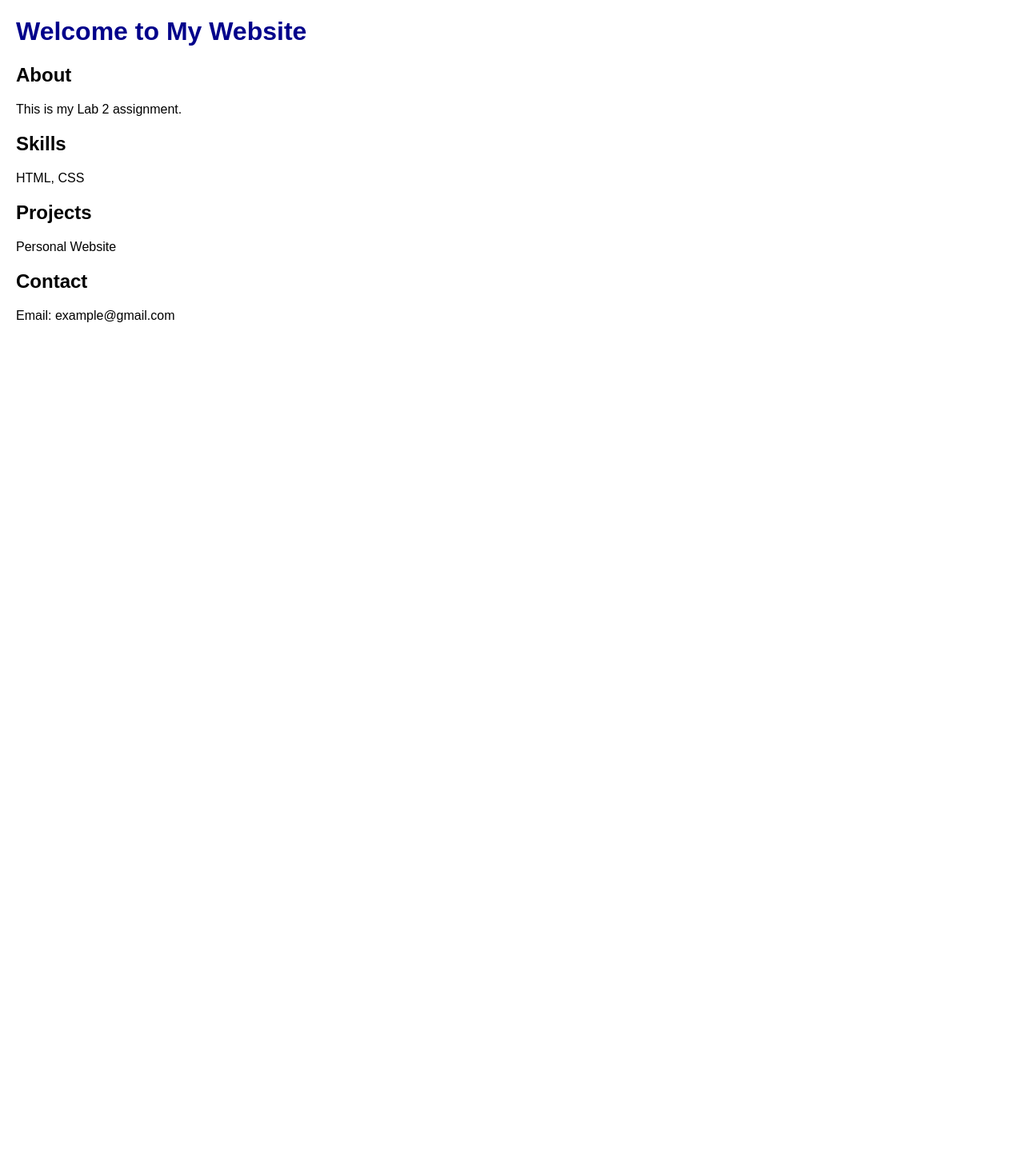
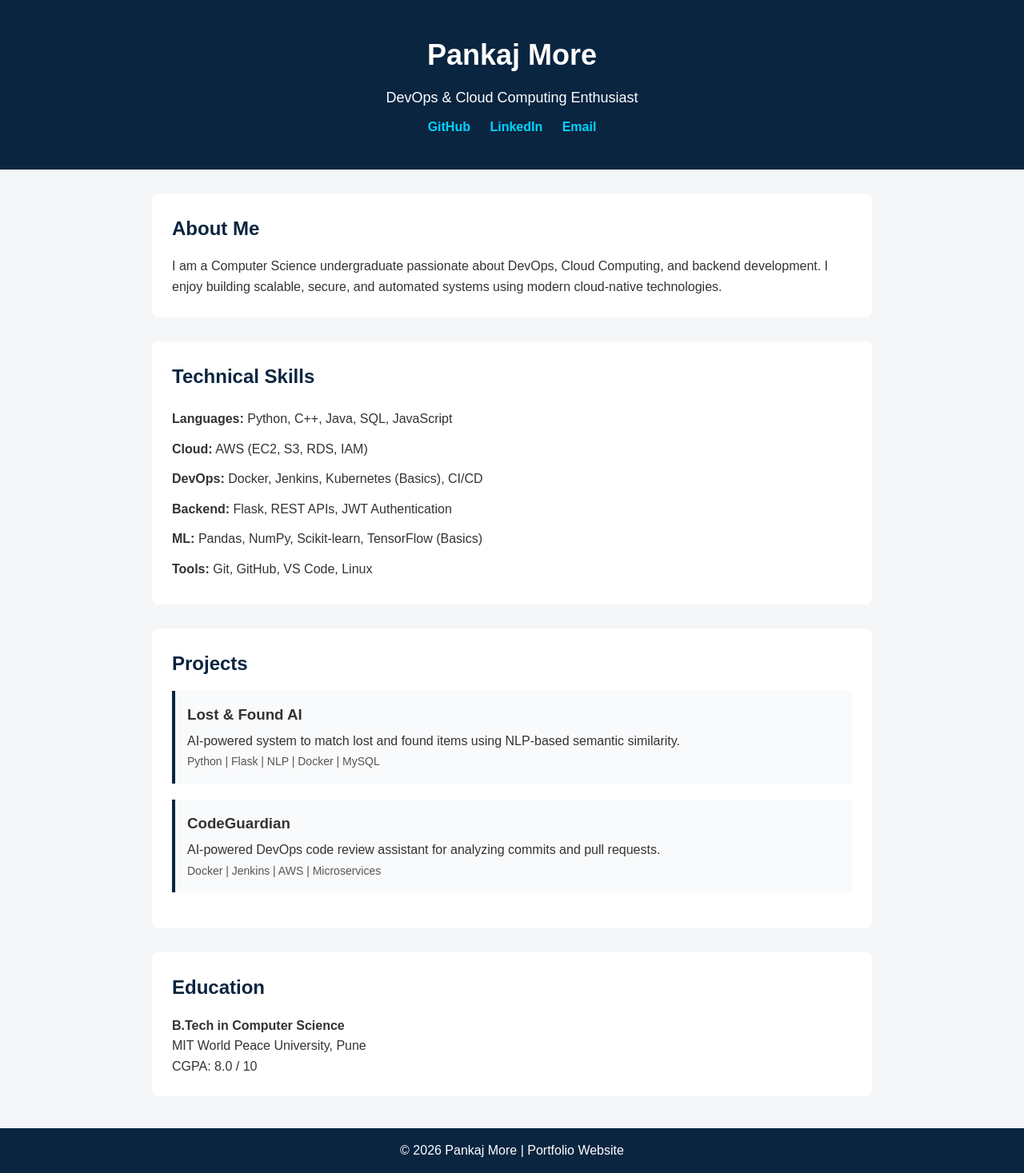
Before and after one commit to pankajmores/FSD-lab, a PHP site: page / in a window 1280 px wide. Shown: the whole page at 80% size. Before the commit the page ends 403 px from the top, so only its background shows below. Run offline with PHP 8.4, Linux system fonts and the light colour scheme.

Commit message:
Lab 2: Updated  portfolio website

```diff
--- a/lab2/index.html
+++ b/lab2/index.html
@@ -1,32 +1,75 @@
 <!DOCTYPE html>
-<html>
+<html lang="en">
 <head>
-    <title>My Lab 2 Website</title>
+    <meta charset="UTF-8">
+    <title>Pankaj More | Portfolio</title>
     <link rel="stylesheet" href="style.css">
 </head>
 <body>
 
-    <h1>Welcome to My Website</h1>
+<header>
+    <h1>Pankaj More</h1>
+    <p>DevOps & Cloud Computing Enthusiast</p>
+    <div class="links">
+        <a href="https://github.com/pankajmores" target="_blank">GitHub</a>
+        <a href="https://linkedin.com/in/pankaj-more-7b7485289" target="_blank">LinkedIn</a>
+        <a href="mailto:pankaj.more@mitwpu.edu.in">Email</a>
+    </div>
+</header>
 
-    <section>
-        <h2>About</h2>
-        <p>This is my Lab 2 assignment.</p>
-    </section>
+<section class="about">
+    <h2>About Me</h2>
+    <p>
+        I am a Computer Science undergraduate passionate about DevOps, Cloud Computing,
+        and backend development. I enjoy building scalable, secure, and automated systems
+        using modern cloud-native technologies.
+    </p>
+</section>
 
-    <section>
-        <h2>Skills</h2>
-        <p>HTML, CSS</p>
-    </section>
+<section class="skills">
+    <h2>Technical Skills</h2>
+    <ul>
+        <li><strong>Languages:</strong> Python, C++, Java, SQL, JavaScript</li>
+        <li><strong>Cloud:</strong> AWS (EC2, S3, RDS, IAM)</li>
+        <li><strong>DevOps:</strong> Docker, Jenkins, Kubernetes (Basics), CI/CD</li>
+        <li><strong>Backend:</strong> Flask, REST APIs, JWT Authentication</li>
+        <li><strong>ML:</strong> Pandas, NumPy, Scikit-learn, TensorFlow (Basics)</li>
+        <li><strong>Tools:</strong> Git, GitHub, VS Code, Linux</li>
+    </ul>
+</section>
 
-    <section>
-        <h2>Projects</h2>
-        <p>Personal Website</p>
-    </section>
+<section class="projects">
+    <h2>Projects</h2>
 
-    <section>
-        <h2>Contact</h2>
-        <p>Email: example@gmail.com</p>
-    </section>
+    <div class="project">
+        <h3>Lost & Found AI</h3>
+        <p>
+            AI-powered system to match lost and found items using NLP-based semantic similarity.
+        </p>
+        <span>Python | Flask | NLP | Docker | MySQL</span>
+    </div>
+
+    <div class="project">
+        <h3>CodeGuardian</h3>
+        <p>
+            AI-powered DevOps code review assistant for analyzing commits and pull requests.
+        </p>
+        <span>Docker | Jenkins | AWS | Microservices</span>
+    </div>
+</section>
+
+<section class="education">
+    <h2>Education</h2>
+    <p>
+        <strong>B.Tech in Computer Science</strong><br>
+        MIT World Peace University, Pune<br>
+        CGPA: 8.0 / 10
+    </p>
+</section>
+
+<footer>
+    <p>© 2026 Pankaj More | Portfolio Website</p>
+</footer>
 
 </body>
 </html>
--- a/lab2/style.css
+++ b/lab2/style.css
@@ -1,12 +1,80 @@
-body {
-    font-family: Arial, sans-serif;
-    margin: 20px;
+* {
+    margin: 0;
+    padding: 0;
+    box-sizing: border-box;
+    font-family: Arial, Helvetica, sans-serif;
 }
 
-h1 {
-    color: darkblue;
+body {
+    background-color: #f4f6f8;
+    color: #333;
+    line-height: 1.6;
+}
+
+header {
+    background: #0a2540;
+    color: #fff;
+    text-align: center;
+    padding: 40px 20px;
+}
+
+header h1 {
+    font-size: 36px;
+}
+
+header p {
+    font-size: 18px;
+    margin: 10px 0;
+}
+
+.links a {
+    color: #00d4ff;
+    margin: 0 10px;
+    text-decoration: none;
+    font-weight: bold;
 }
 
 section {
+    max-width: 900px;
+    margin: 30px auto;
+    background: #fff;
+    padding: 25px;
+    border-radius: 8px;
+}
+
+h2 {
+    color: #0a2540;
+    margin-bottom: 15px;
+}
+
+.skills ul {
+    list-style-type: none;
+}
+
+.skills li {
+    padding: 6px 0;
+}
+
+.projects .project {
     margin-bottom: 20px;
+    padding: 15px;
+    border-left: 4px solid #0a2540;
+    background: #f9fafb;
 }
+
+.project h3 {
+    margin-bottom: 5px;
+}
+
+.project span {
+    font-size: 14px;
+    color: #555;
+}
+
+footer {
+    text-align: center;
+    padding: 15px;
+    background: #0a2540;
+    color: #fff;
+    margin-top: 40px;
+}
```
